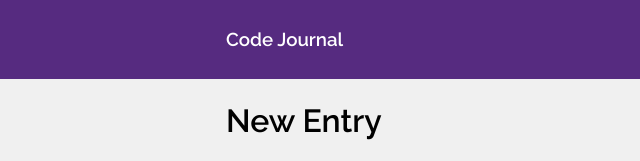
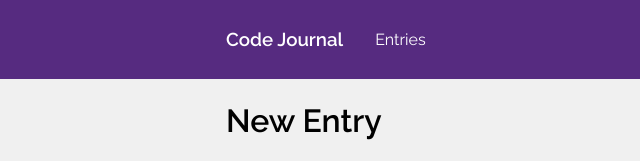
Before and after one commit to chase-simmonds/code-journal, a website: page index.html in a window 1280 px wide. Shown: the top 161 px of the page, 0-640 px from the left. Drawn offline with Linux system fonts and the light colour scheme.

Commit message:
added navigation item for entries and styled it

```diff
--- a/css/styles.css
+++ b/css/styles.css
@@ -67,3 +67,16 @@ ul {
 h2 {
   margin: 0;
 }
+
+a {
+  text-decoration: none;
+  color: white;
+  font-size: 1rem;
+  align-self: center;
+  padding-left: 2rem;
+}
+
+.flex-row {
+  display: flex;
+  flex-direction: row;
+}
--- a/index.html
+++ b/index.html
@@ -21,8 +21,9 @@
   <header>
     <div class="container">
       <div class="row">
-        <div class="column-full">
+        <div class="column-full flex-row">
           <h3 class="white-text">Code Journal</h3>
+          <a href="#">Entries</a>
         </div>
       </div>
     </div>
```
